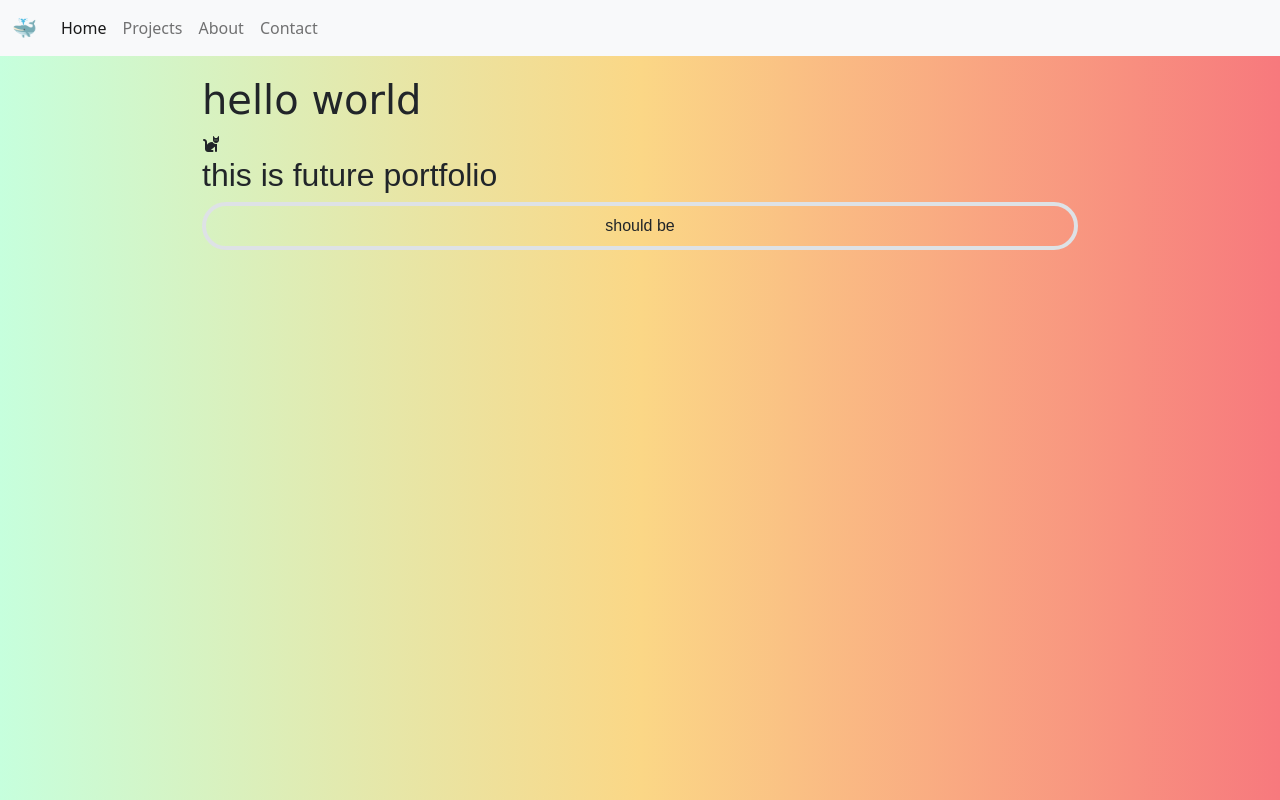
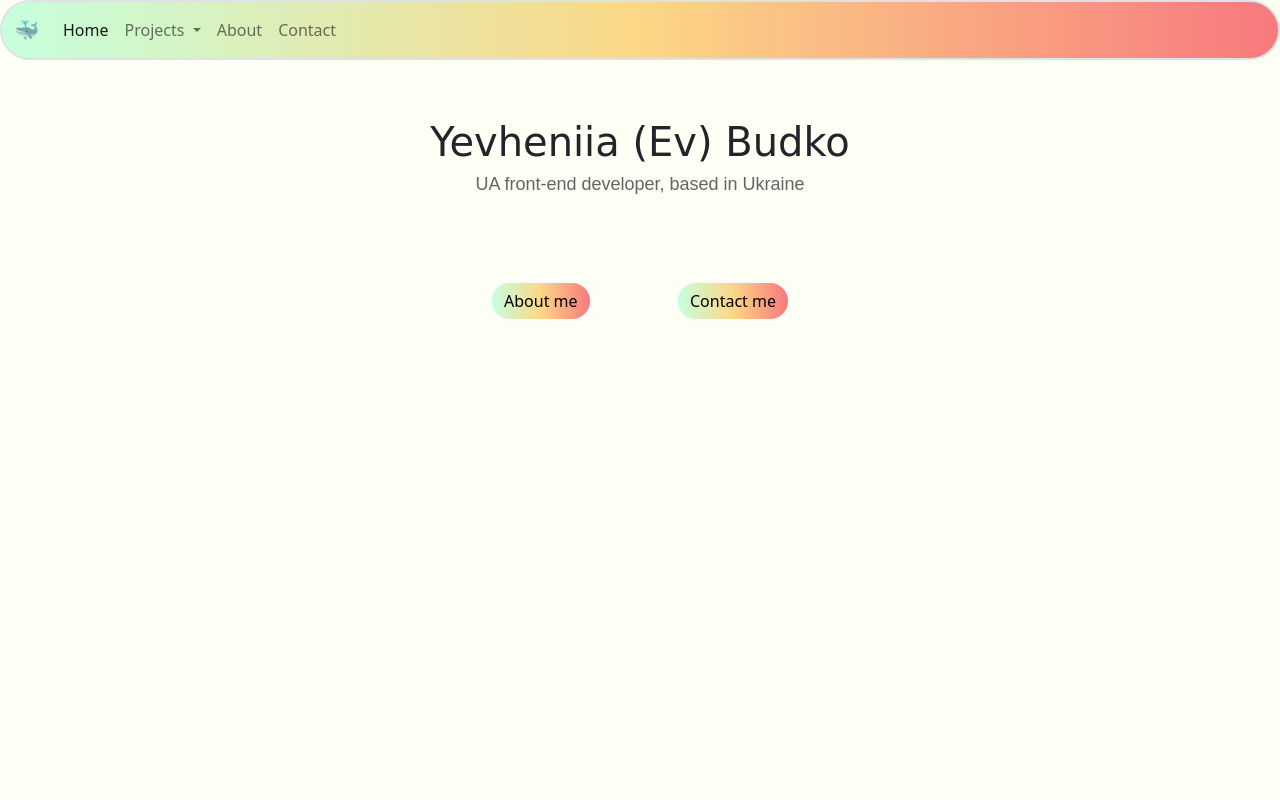
Before and after one commit to ev-indrik/portfolio-homework-week4, a plain HTML site: page index.html in a window 1280 px wide. Drawn offline with nearby package versions, Linux system fonts and the light colour scheme; a web font is replaced by a local one.

Commit message:
navbar changed, additional buttons added

```diff
--- a/index.html
+++ b/index.html
@@ -25,27 +25,47 @@
   </head>
   <body>
     <footer>
-      <nav class="navbar navbar-expand-lg bg-light">
+      <div class="container">
+        <nav
+          class="navbar navbar-expand-lg bg-customized fixed-top border border-2 rounded-pill"
+        >
           <div class="container-fluid">
             <a class="navbar-brand" href="#">🐳</a>
             <button
               class="navbar-toggler"
               type="button"
               data-bs-toggle="collapse"
-            data-bs-target="#navbarNav"
-            aria-controls="navbarNav"
+              data-bs-target="#navbarNavDropdown"
+              aria-controls="navbarNavDropdown"
               aria-expanded="false"
               aria-label="Toggle navigation"
             >
               <span class="navbar-toggler-icon"></span>
             </button>
-          <div class="collapse navbar-collapse" id="navbarNav">
+            <div class="collapse navbar-collapse" id="navbarNavDropdown">
               <ul class="navbar-nav">
                 <li class="nav-item">
-                <a class="nav-link active" aria-current="page" href="#">Home</a>
+                  <a class="nav-link active" aria-current="page" href="#"
+                    >Home</a
+                  >
                 </li>
-              <li class="nav-item">
-                <a class="nav-link" href="#">Projects</a>
+                <li class="nav-item dropdown">
+                  <a
+                    class="nav-link dropdown-toggle"
+                    href="#"
+                    role="button"
+                    data-bs-toggle="dropdown"
+                    aria-expanded="false"
+                  >
+                    Projects
+                  </a>
+                  <ul class="dropdown-menu">
+                    <li><a class="dropdown-item" href="#">Hug an 🐘</a></li>
+                    <li><a class="dropdown-item" href="#">Weather app</a></li>
+                    <li>
+                      <a class="dropdown-item" href="#">Something else here</a>
+                    </li>
+                  </ul>
                 </li>
                 <li class="nav-item">
                   <a class="nav-link" href="#">About</a>
@@ -57,15 +77,34 @@
             </div>
           </div>
         </nav>
+      </div>
     </footer>
 
     <div class="container">
-      <h1>hello world</h1>
-      <div class="icon">
-        <i class="fa-solid fa-cat"></i>
+      <h2>🐳 hi! I am</h2>
+      <h1>Yevheniia (Ev) Budko</h1>
+      <h2 class="subtitle">UA front-end developer, based in Ukraine</h2>
+
+      <div class="btn-box">
+        <a href="#"
+          ><button
+            type="button"
+            class="btn btn-info additional-buttons border border-2 rounded-pill border-light"
+          >
+            About me
+          </button></a
+        >
+        <a href="#"
+          ><button
+            type="button"
+            class="btn btn-info additional-buttons border border-2 rounded-pill border-light"
+          >
+            Contact me
+          </button></a
+        >
       </div>
-      <h2>this is future portfolio</h2>
-      <p class="p-2 border border-4 rounded-pill text-center">should be</p>
     </div>
+
+    <footer></footer>
   </body>
 </html>
--- a/styles/styles.css
+++ b/styles/styles.css
@@ -1,11 +1,12 @@
 :root {
   --primary-color: linear-gradient(to right, #c6ffdd, #fbd786, #f7797d);
+  --additional-color: #fdfff5;
   --heading-font-family: "Aboreto", cursive;
   --additional-font-family: "Anek Telugu", sans-serif;
 }
 
 body {
-  background: var(--primary-color);
+  background: var(--additional-color);
 }
 
 .container {
@@ -15,9 +16,37 @@ body {
 
 h1 {
   font-family: var(--heading-font-family);
+  margin-top: 60px;
+  text-align: center;
 }
 
 h2,
 p {
   font-family: var(--additional-font-family);
 }
+
+.btn-box {
+  max-width: 300px;
+  margin: 85px auto;
+  display: flex;
+  justify-content: space-between;
+}
+
+a .additional-buttons {
+  background: var(--primary-color);
+}
+
+a .additional-buttons:hover {
+  color: var(--additional-color);
+  display: inline-block;
+}
+
+.bg-customized {
+  background: var(--primary-color);
+}
+
+.subtitle {
+  text-align: center;
+  font-size: large;
+  opacity: 0.7;
+}
```
Lines whose indentation alone changed are shown as unchanged.
